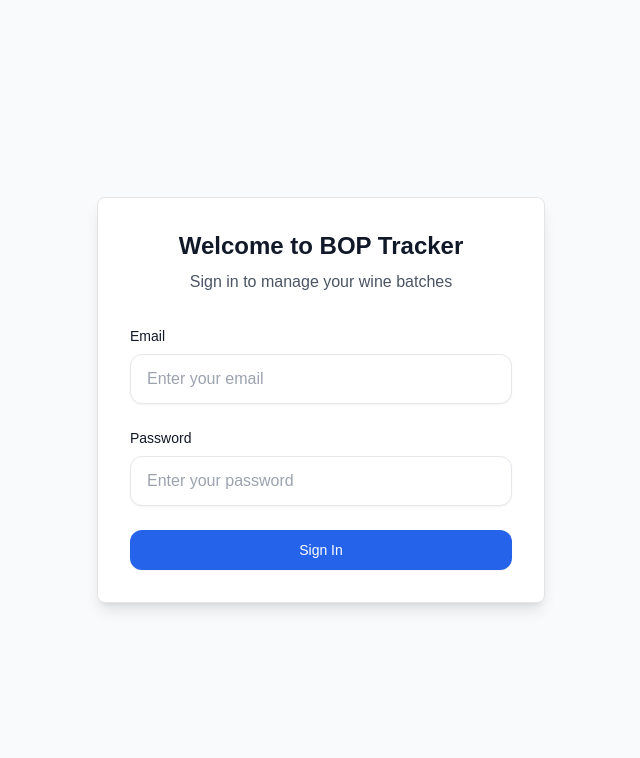
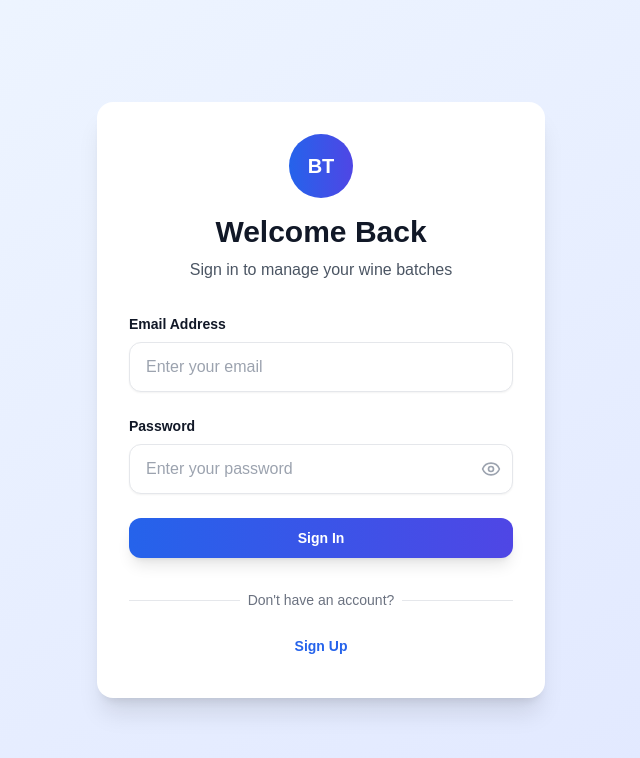
Before and after one commit to finlay0/BOPTracker, a Next.js app: page /login in a window 1280 px wide. Shown: the top 758 px of the page, without its empty margins (319-959 px from the left). Built offline with nearby package versions, Linux system fonts and the light colour scheme.

Commit message:
feat: redesign login page with sign up and access code
Add toggle for sign in/sign up, access code field, strong password validation, and enhanced UI/UX

#VERCEL_SKIP

Co-authored-by: Finlay <207296386+finlay0@users.noreply.github.com>

```diff
--- a/login-page.tsx
+++ b/login-page.tsx
@@ -1,48 +1,100 @@
 "use client"
 
 import type React from "react"
-
 import { useState } from "react"
 import { Button } from "@/components/ui/button"
 import { Card } from "@/components/ui/card"
+import { Eye, EyeOff, Check, X } from "lucide-react"
+
+interface PasswordRequirement {
+  text: string
+  met: boolean
+}
 
 export default function LoginPage() {
+  const [isSignUp, setIsSignUp] = useState(false)
+  const [showPassword, setShowPassword] = useState(false)
   const [formData, setFormData] = useState({
     email: "",
     password: "",
+    accessCode: "",
   })
-
   const [isLoading, setIsLoading] = useState(false)
 
   const handleInputChange = (field: string, value: string) => {
     setFormData((prev) => ({ ...prev, [field]: value }))
   }
 
+  const getPasswordRequirements = (password: string): PasswordRequirement[] => {
+    return [
+      { text: "At least 8 characters", met: password.length >= 8 },
+      { text: "Contains uppercase letter", met: /[A-Z]/.test(password) },
+      { text: "Contains lowercase letter", met: /[a-z]/.test(password) },
+      { text: "Contains number", met: /\d/.test(password) },
+      { text: "Contains special character", met: /[!@#$%^&*(),.?":{}|<>]/.test(password) },
+    ]
+  }
+
+  const passwordRequirements = getPasswordRequirements(formData.password)
+  const isPasswordStrong = passwordRequirements.every((req) => req.met)
+
   const handleSubmit = async (e: React.FormEvent) => {
     e.preventDefault()
     setIsLoading(true)
 
+    if (isSignUp) {
+      // Validate access code (you can customize this validation)
+      if (!formData.accessCode.trim()) {
+        alert("Access code is required")
+        setIsLoading(false)
+        return
+      }
+
+      if (!isPasswordStrong) {
+        alert("Please ensure your password meets all requirements")
+        setIsLoading(false)
+        return
+      }
+
+      // Simulate sign up
+      await new Promise((resolve) => setTimeout(resolve, 1500))
+      alert("Account created successfully! Please sign in.")
+      setIsSignUp(false)
+      setFormData({ email: formData.email, password: "", accessCode: "" })
+    } else {
       // Simulate login
       await new Promise((resolve) => setTimeout(resolve, 1000))
-
       // Redirect to main app
       window.location.href = "/"
+    }
 
     setIsLoading(false)
   }
 
+  const toggleMode = () => {
+    setIsSignUp(!isSignUp)
+    setFormData({ email: "", password: "", accessCode: "" })
+  }
+
   return (
-    <div className="min-h-screen bg-gray-50 dark:bg-gray-900 flex items-center justify-center px-4">
-      <Card className="w-full max-w-md p-8 bg-white dark:bg-gray-800 shadow-lg">
+    <div className="min-h-screen bg-gradient-to-br from-blue-50 to-indigo-100 dark:from-gray-900 dark:to-gray-800 flex items-center justify-center px-4">
+      <Card className="w-full max-w-md p-8 bg-white dark:bg-gray-800 shadow-xl border-0 rounded-2xl">
         <div className="text-center mb-8">
-          <h1 className="text-2xl font-bold text-gray-900 dark:text-gray-100 mb-2">Welcome to BOP Tracker</h1>
-          <p className="text-gray-600 dark:text-gray-400">Sign in to manage your wine batches</p>
+          <div className="w-16 h-16 bg-gradient-to-r from-blue-600 to-indigo-600 rounded-full flex items-center justify-center mx-auto mb-4">
+            <span className="text-white font-bold text-xl">BT</span>
+          </div>
+          <h1 className="text-3xl font-bold text-gray-900 dark:text-gray-100 mb-2">
+            {isSignUp ? "Create Account" : "Welcome Back"}
+          </h1>
+          <p className="text-gray-600 dark:text-gray-400">
+            {isSignUp ? "Join BOP Tracker to manage your wine batches" : "Sign in to manage your wine batches"}
+          </p>
         </div>
 
         <form onSubmit={handleSubmit} className="space-y-6">
           <div>
-            <label htmlFor="email" className="block text-sm font-medium text-gray-900 dark:text-gray-100 mb-2">
-              Email
+            <label htmlFor="email" className="block text-sm font-semibold text-gray-900 dark:text-gray-100 mb-2">
+              Email Address
             </label>
             <input
               type="email"
@@ -55,29 +107,101 @@ export default function LoginPage() {
             />
           </div>
 
+          {isSignUp && (
             <div>
-            <label htmlFor="password" className="block text-sm font-medium text-gray-900 dark:text-gray-100 mb-2">
+              <label htmlFor="accessCode" className="block text-sm font-semibold text-gray-900 dark:text-gray-100 mb-2">
+                Access Code <span className="text-red-500">*</span>
+              </label>
+              <input
+                type="text"
+                id="accessCode"
+                value={formData.accessCode}
+                onChange={(e) => handleInputChange("accessCode", e.target.value)}
+                className="w-full px-4 py-3 border border-gray-200 dark:border-gray-600 rounded-xl shadow-sm focus:outline-none focus:ring-2 focus:ring-blue-500 focus:border-transparent transition-all duration-200 bg-white dark:bg-gray-700 text-gray-900 dark:text-gray-100"
+                placeholder="Enter your access code"
+                required
+              />
+              <p className="text-xs text-gray-500 dark:text-gray-400 mt-1">
+                Contact your administrator for an access code
+              </p>
+            </div>
+          )}
+
+          <div>
+            <label htmlFor="password" className="block text-sm font-semibold text-gray-900 dark:text-gray-100 mb-2">
               Password
             </label>
+            <div className="relative">
               <input
-              type="password"
+                type={showPassword ? "text" : "password"}
                 id="password"
                 value={formData.password}
                 onChange={(e) => handleInputChange("password", e.target.value)}
-              className="w-full px-4 py-3 border border-gray-200 dark:border-gray-600 rounded-xl shadow-sm focus:outline-none focus:ring-2 focus:ring-blue-500 focus:border-transparent transition-all duration-200 bg-white dark:bg-gray-700 text-gray-900 dark:text-gray-100"
-              placeholder="Enter your password"
+                className="w-full px-4 py-3 pr-12 border border-gray-200 dark:border-gray-600 rounded-xl shadow-sm focus:outline-none focus:ring-2 focus:ring-blue-500 focus:border-transparent transition-all duration-200 bg-white dark:bg-gray-700 text-gray-900 dark:text-gray-100"
+                placeholder={isSignUp ? "Create a strong password" : "Enter your password"}
                 required
               />
+              <button
+                type="button"
+                onClick={() => setShowPassword(!showPassword)}
+                className="absolute right-3 top-1/2 transform -translate-y-1/2 text-gray-400 hover:text-gray-600 dark:hover:text-gray-300"
+              >
+                {showPassword ? <EyeOff size={20} /> : <Eye size={20} />}
+              </button>
             </div>
+          </div>
+
+          {isSignUp && formData.password && (
+            <div className="bg-gray-50 dark:bg-gray-700 rounded-xl p-4">
+              <h4 className="text-sm font-semibold text-gray-900 dark:text-gray-100 mb-3">Password Requirements</h4>
+              <div className="space-y-2">
+                {passwordRequirements.map((req, index) => (
+                  <div key={index} className="flex items-center space-x-2">
+                    {req.met ? (
+                      <Check size={16} className="text-green-500" />
+                    ) : (
+                      <X size={16} className="text-red-500" />
+                    )}
+                    <span
+                      className={`text-xs ${req.met ? "text-green-700 dark:text-green-400" : "text-red-700 dark:text-red-400"}`}
+                    >
+                      {req.text}
+                    </span>
+                  </div>
+                ))}
+              </div>
+            </div>
+          )}
 
           <Button
             type="submit"
-            disabled={isLoading}
-            className="w-full bg-blue-600 hover:bg-blue-700 dark:bg-blue-500 dark:hover:bg-blue-600 text-white font-medium py-3 px-4 rounded-xl shadow-sm hover:shadow-md transition-all duration-200 disabled:opacity-50 disabled:cursor-not-allowed"
+            disabled={isLoading || (isSignUp && !isPasswordStrong)}
+            className="w-full bg-gradient-to-r from-blue-600 to-indigo-600 hover:from-blue-700 hover:to-indigo-700 text-white font-semibold py-3 px-4 rounded-xl shadow-lg hover:shadow-xl transition-all duration-200 disabled:opacity-50 disabled:cursor-not-allowed"
           >
-            {isLoading ? "Signing in..." : "Sign In"}
+            {isLoading ? (isSignUp ? "Creating Account..." : "Signing In...") : isSignUp ? "Create Account" : "Sign In"}
           </Button>
         </form>
+
+        <div className="mt-8 text-center">
+          <div className="relative">
+            <div className="absolute inset-0 flex items-center">
+              <div className="w-full border-t border-gray-200 dark:border-gray-600" />
+            </div>
+            <div className="relative flex justify-center text-sm">
+              <span className="px-2 bg-white dark:bg-gray-800 text-gray-500 dark:text-gray-400">
+                {isSignUp ? "Already have an account?" : "Don't have an account?"}
+              </span>
+            </div>
+          </div>
+          <Button
+            type="button"
+            variant="ghost"
+            onClick={toggleMode}
+            className="mt-4 text-blue-600 hover:text-blue-700 dark:text-blue-400 dark:hover:text-blue-300 font-semibold"
+          >
+            {isSignUp ? "Sign In" : "Sign Up"}
+          </Button>
+        </div>
       </Card>
     </div>
   )
```
Lines whose indentation alone changed are shown as unchanged.
